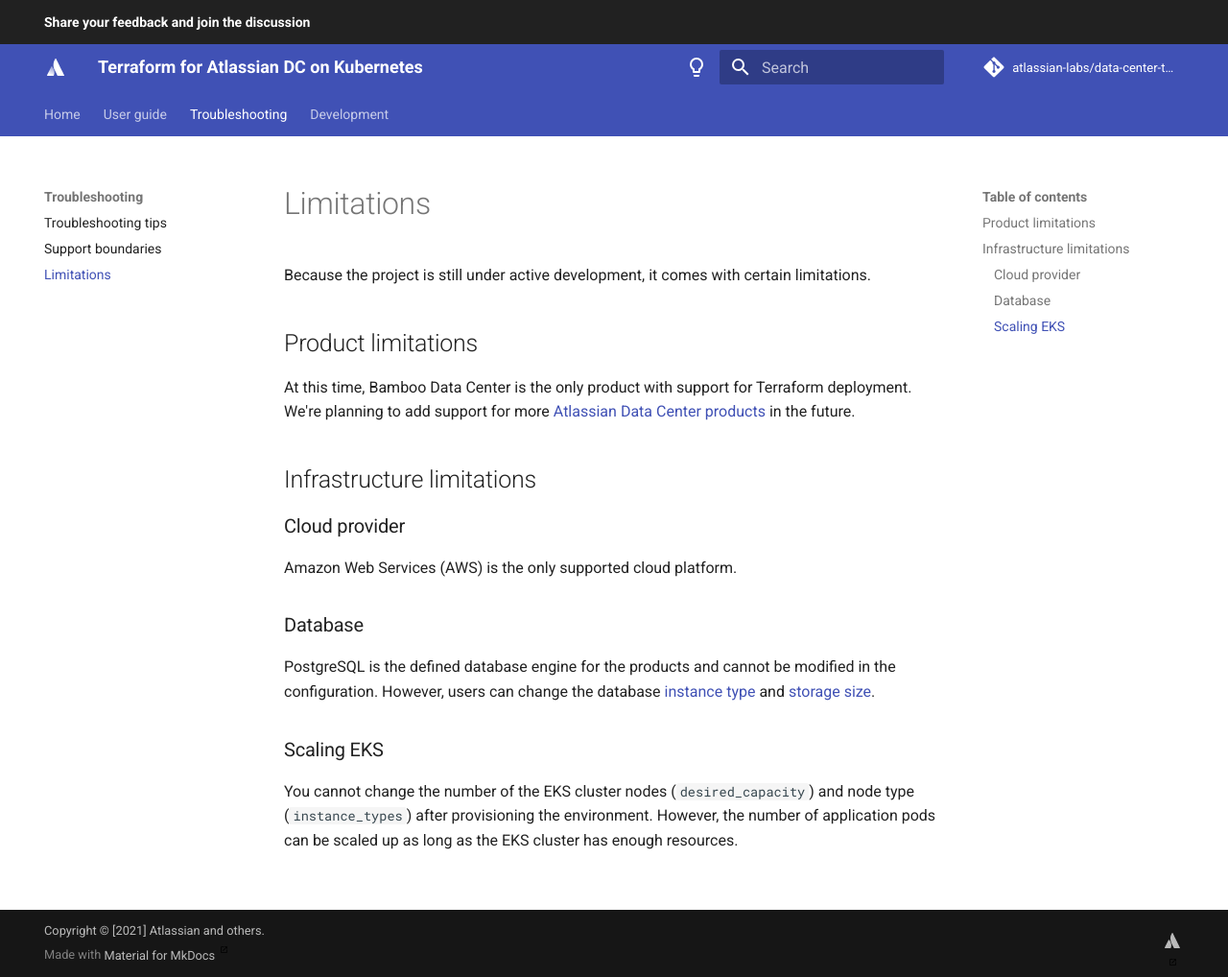
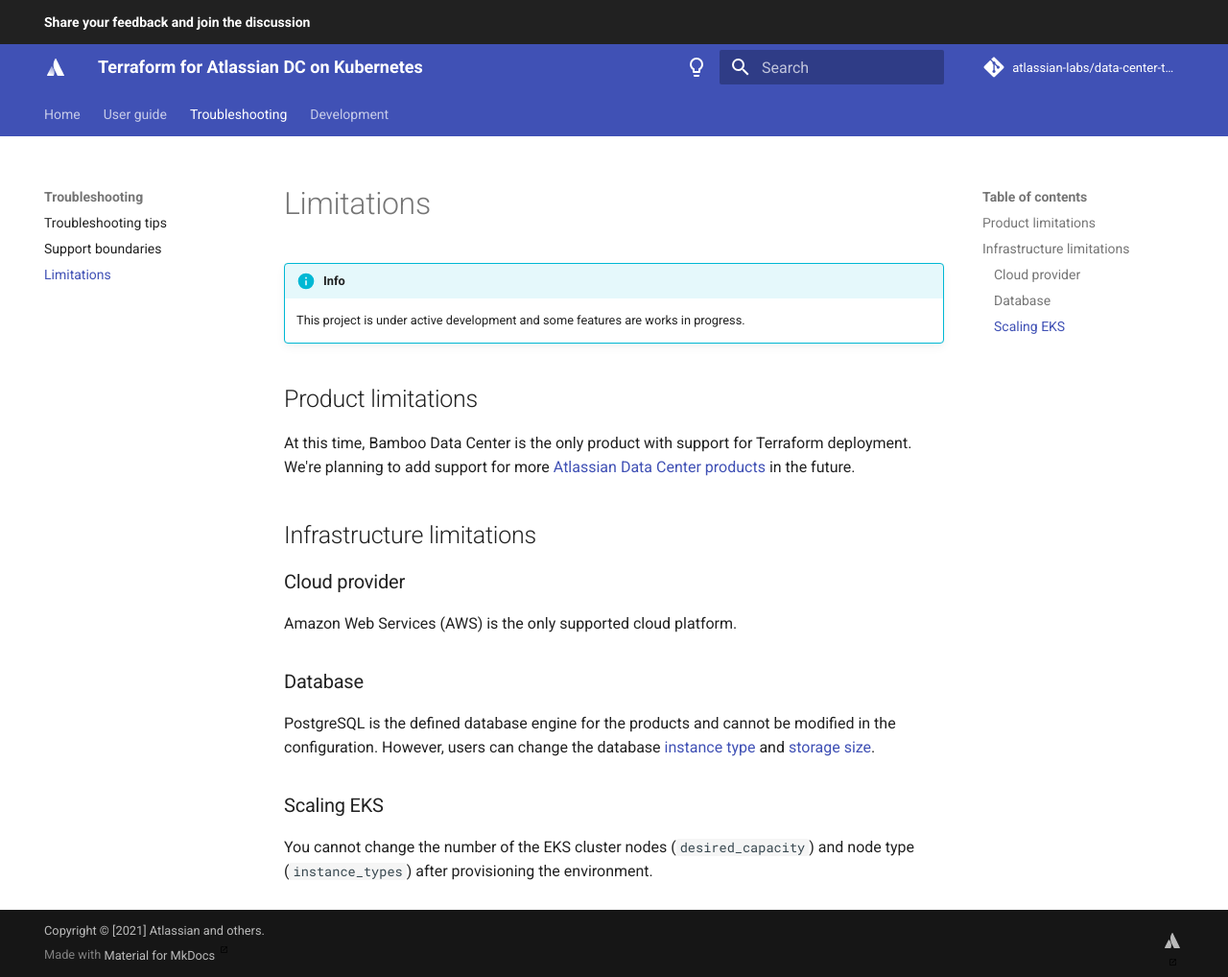
Before and after one commit to atlassian-labs/data-center-terraform, an MkDocs documentation site: the page built from docs/docs/troubleshooting/LIMITATIONS.md, in a window 1280 px wide and 1018 px high. Shown: the whole window at 96% size. Built offline with MkDocs 1.6.1 and Material for MkDocs 9.7.7, drawn with Linux system fonts in a browser that asks for light colours; comment, search, counter and statistics services are not loaded.

Commit message:
limitatino update

```diff
--- a/docs/docs/troubleshooting/LIMITATIONS.md
+++ b/docs/docs/troubleshooting/LIMITATIONS.md
@@ -1,6 +1,7 @@
 # Limitations
 
-Because the project is still under active development, it comes with certain limitations.
+!!! info
+    This project is under active development and some features are works in progress.
 
 ## Product limitations
 
@@ -20,4 +21,3 @@
 ### Scaling EKS
 
 You cannot change the number of the EKS cluster nodes (`desired_capacity`) and node type (`instance_types`) after provisioning the environment.
-However, the number of application pods can be scaled up as long as the EKS cluster has enough resources.
```
